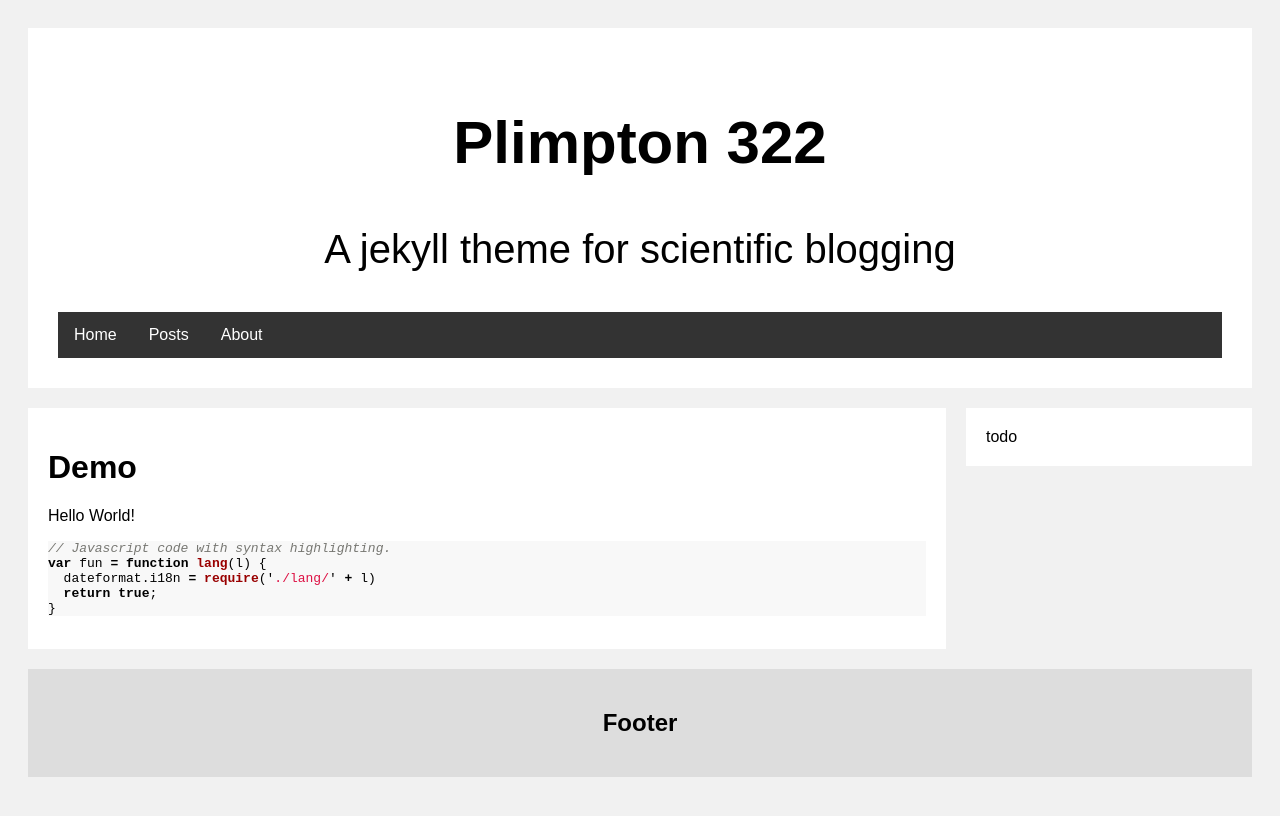
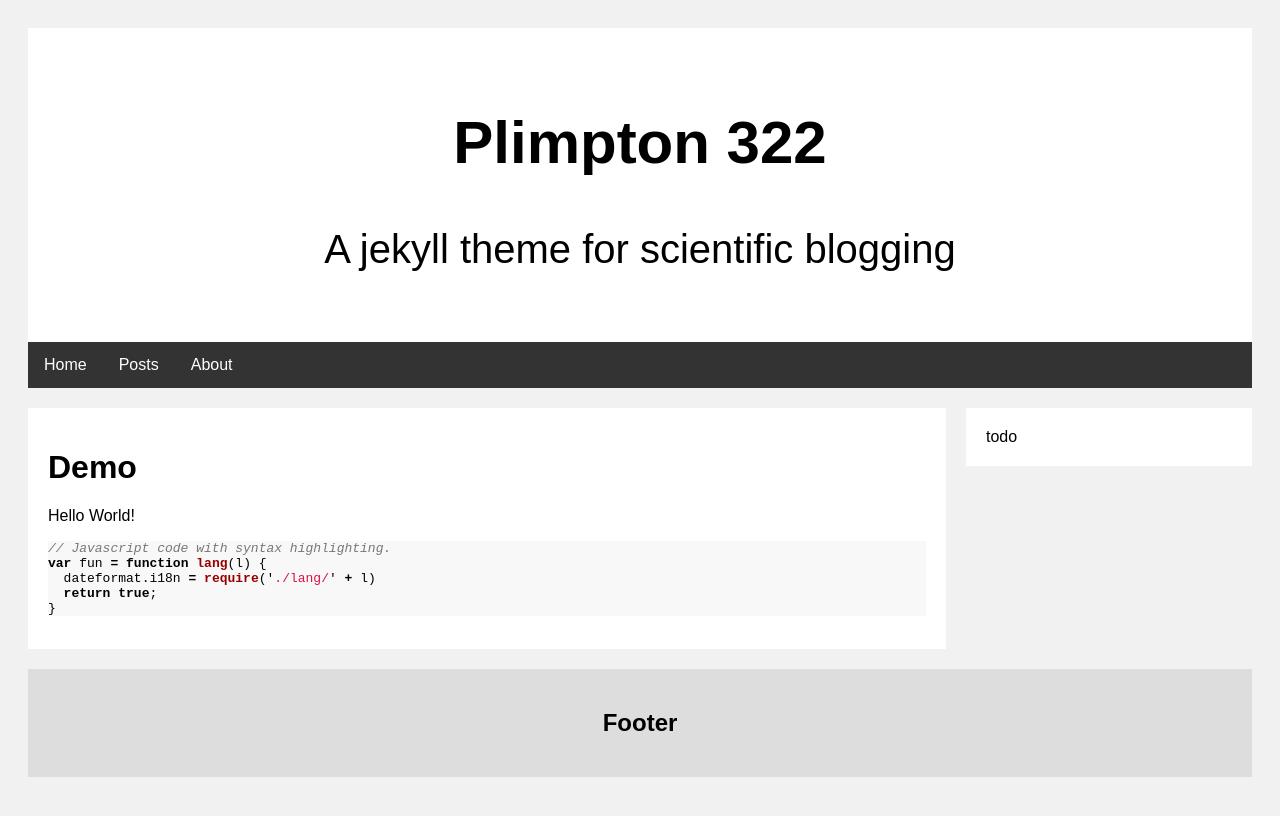
Before and after one commit to adrian-dalessandro/Plimpton322, a Jekyll site: the page built from index.md, in a window 1280 px wide. Shown: the top 816 px of the page. Built offline with Jekyll 4.4.1, drawn with Linux system fonts in a browser that asks for light colours.

Commit message:
Update header.html

```diff
--- a/_includes/header.html
+++ b/_includes/header.html
@@ -1,5 +1,5 @@
 <header class="header">
   <h2>{{ site.title }}</h2>
   <p>{{ site.description }}<p>
-  {% include navigation.html %}
 </header>
+{% include navigation.html %}
```
